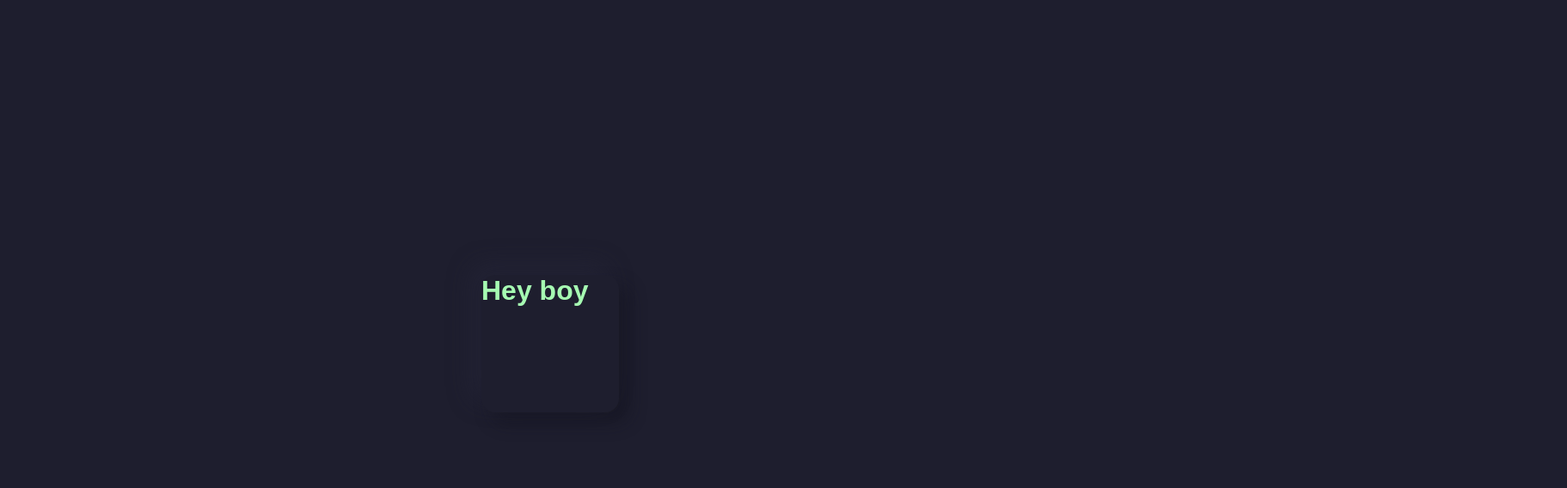
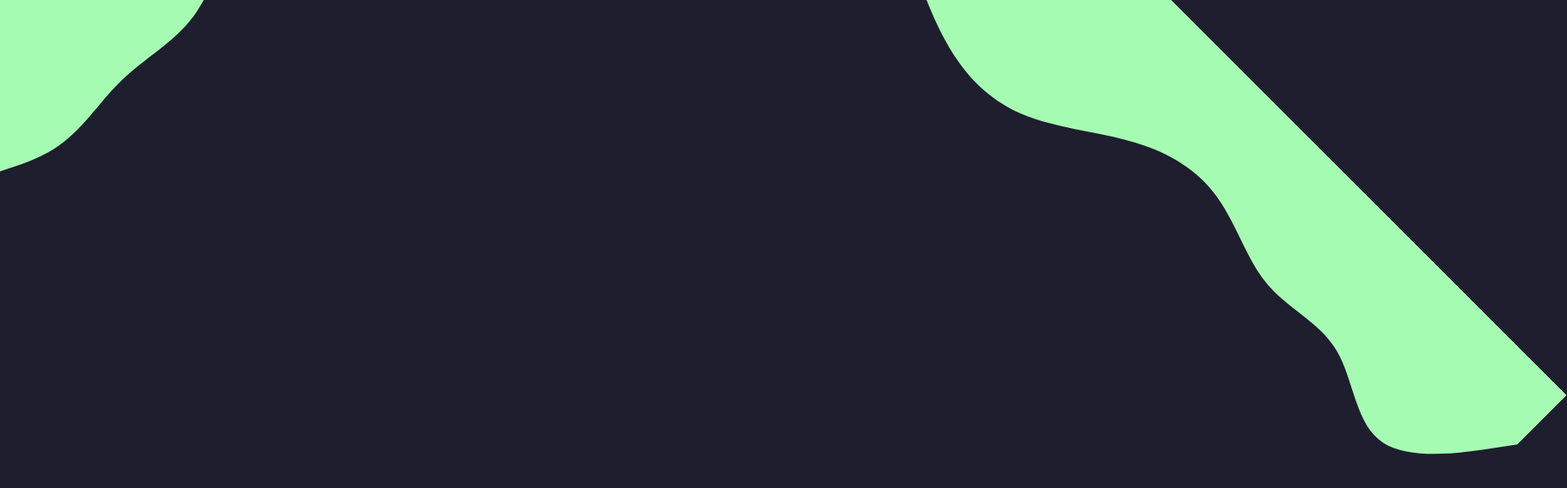
Before and after one commit to pml68/website, a SvelteKit app: page / in a window 1280 px wide. Shown: the top 568 px of the page at 86% size, 1823 px wide, since content can reach past the window. Built offline with nearby package versions, Linux system fonts and the light colour scheme.

Commit message:
feat: remove test square, add waves for the top corners

```diff
--- a/src/app.scss
+++ b/src/app.scss
@@ -8,6 +8,8 @@ body {
   background-color: #1e1e2e;
   color: #a6fbb2;
   font-family: 'Rubik', sans-serif;
+  width: 100%;
+  overflow: hidden;
 }
 
 .ii {
@@ -31,3 +33,20 @@ body {
   width: 100%;
   z-index: 100;
 }
+
+.wave {
+  position: absolute;
+  top: 0;
+  max-width: 100vw;
+  max-height: 100vh;
+}
+
+.wave1 {
+  left: 0;
+  transform: rotate(-45deg) translate(-30%, -80%);
+}
+
+.wave2 {
+  right: 0;
+  transform: rotate(45deg) translate(50%, -90%);
+}
--- a/src/routes/+page.svelte
+++ b/src/routes/+page.svelte
@@ -1,13 +1,14 @@
 <script lang="ts">
   import '../app.scss'
+  import wave1 from '$lib/assets/wave1.svg'
+  import wave2 from '$lib/assets/wave2.svg'
 </script>
 
 <svelte:head>
   <title>pml68</title>
 </svelte:head>
 
+<img src={wave1} alt="Wave 1" class="wave wave1">
+<img src={wave2} alt="Wave 2" class="wave wave2">
 <div class="container">
-  <div class="ii">
-    <h1>Hey boy</h1>
-  </div>
 </div>
```
Also changed, not shown: src/lib/assets/wave1.svg (added), src/lib/assets/wave2.svg (added).
